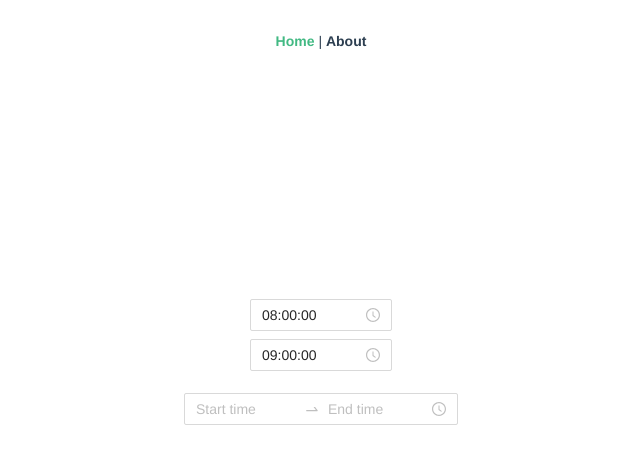
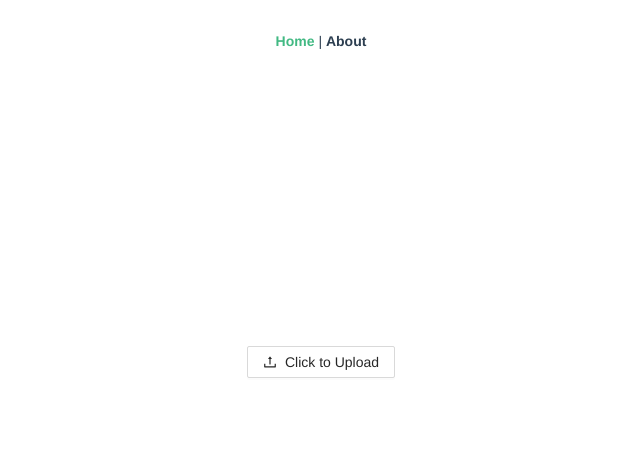
Before and after one commit to owentr1369/vue-antdesign-typescript-learning, a Vue app: page / in a window 1280 px wide. Shown: the top 464 px of the page, without its empty margins (319-959 px from the left). Built offline with nearby package versions, Linux system fonts and the light colour scheme.

Commit message:
antd upload

```diff
--- /dev/null
+++ b/src/components/antd-upload.vue
@@ -0,0 +1,47 @@
+<template>
+  <a-upload
+    v-model:file-list="fileList"
+    name="file"
+    action="https://www.mocky.io/v2/5cc8019d300000980a055e76"
+    :headers="headers"
+    @change="handleChange"
+  >
+    <a-button>
+      <upload-outlined></upload-outlined>
+      Click to Upload
+    </a-button>
+  </a-upload>
+</template>
+<script lang="ts">
+import { message } from "ant-design-vue";
+import { UploadOutlined } from "@ant-design/icons-vue";
+import { defineComponent, ref } from "vue";
+import type { UploadChangeParam } from "ant-design-vue";
+
+export default defineComponent({
+  components: {
+    UploadOutlined,
+  },
+  setup() {
+    const handleChange = (info: UploadChangeParam) => {
+      if (info.file.status !== "uploading") {
+        console.log(info.file, info.fileList);
+      }
+      if (info.file.status === "done") {
+        message.success(`${info.file.name} file uploaded successfully`);
+      } else if (info.file.status === "error") {
+        message.error(`${info.file.name} file upload failed.`);
+      }
+    };
+
+    const fileList = ref([]);
+    return {
+      fileList,
+      headers: {
+        authorization: "authorization-text",
+      },
+      handleChange,
+    };
+  },
+});
+</script>
--- a/src/views/HomeView.vue
+++ b/src/views/HomeView.vue
@@ -1,18 +1,18 @@
 <template>
   <div class="home">
     <div class="antd">
-      <antd-time-picker></antd-time-picker>
+      <antd-upload></antd-upload>
     </div>
   </div>
 </template>
 
 <script lang="ts">
 import { defineComponent } from "vue";
-import AntdTimePicker from "../components/antd-time-picker.vue";
+import AntdUpload from "@/components/antd-upload.vue";
 
 export default defineComponent({
   name: "HomeView",
-  components: { AntdTimePicker },
+  components: { AntdUpload },
 });
 </script>
 
```
